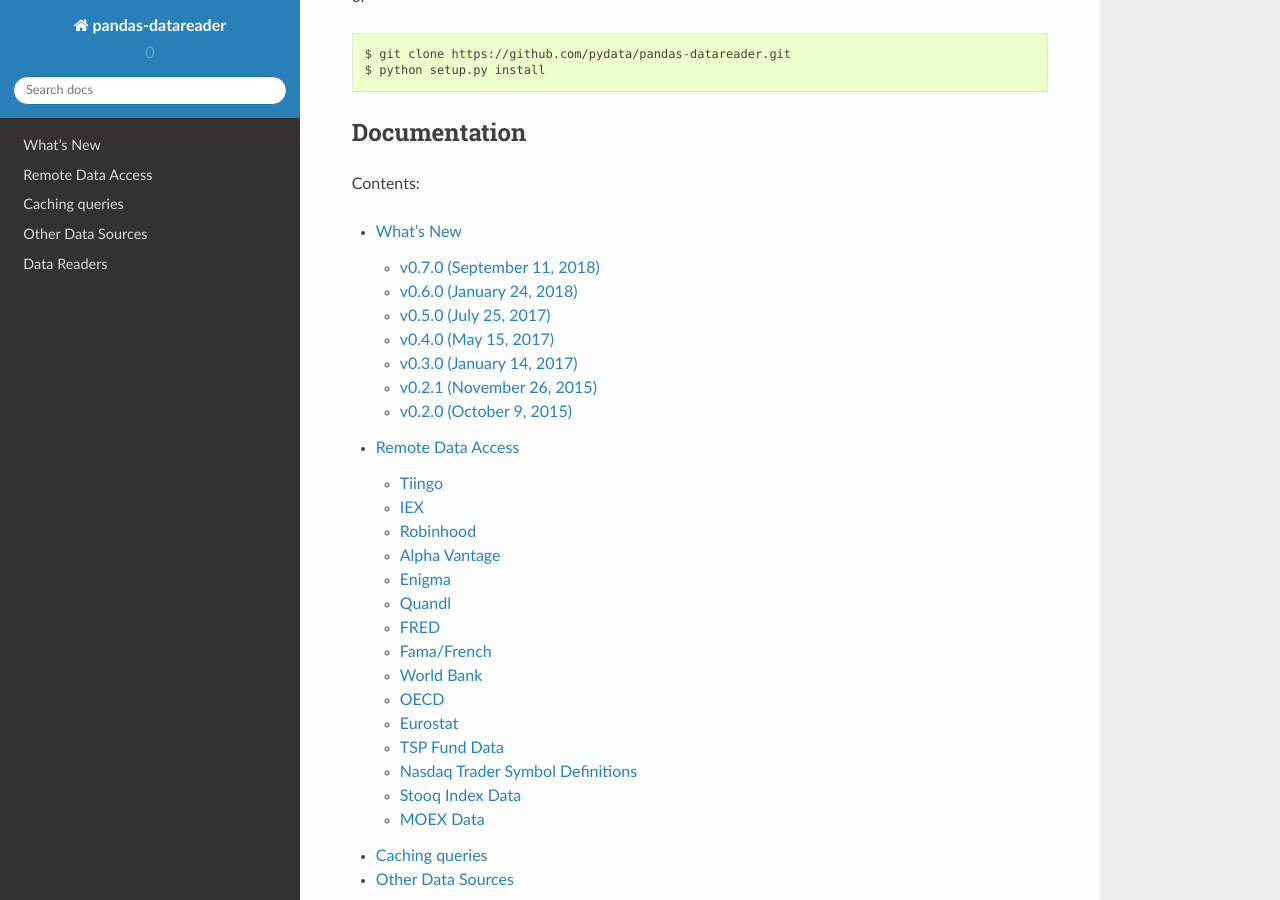
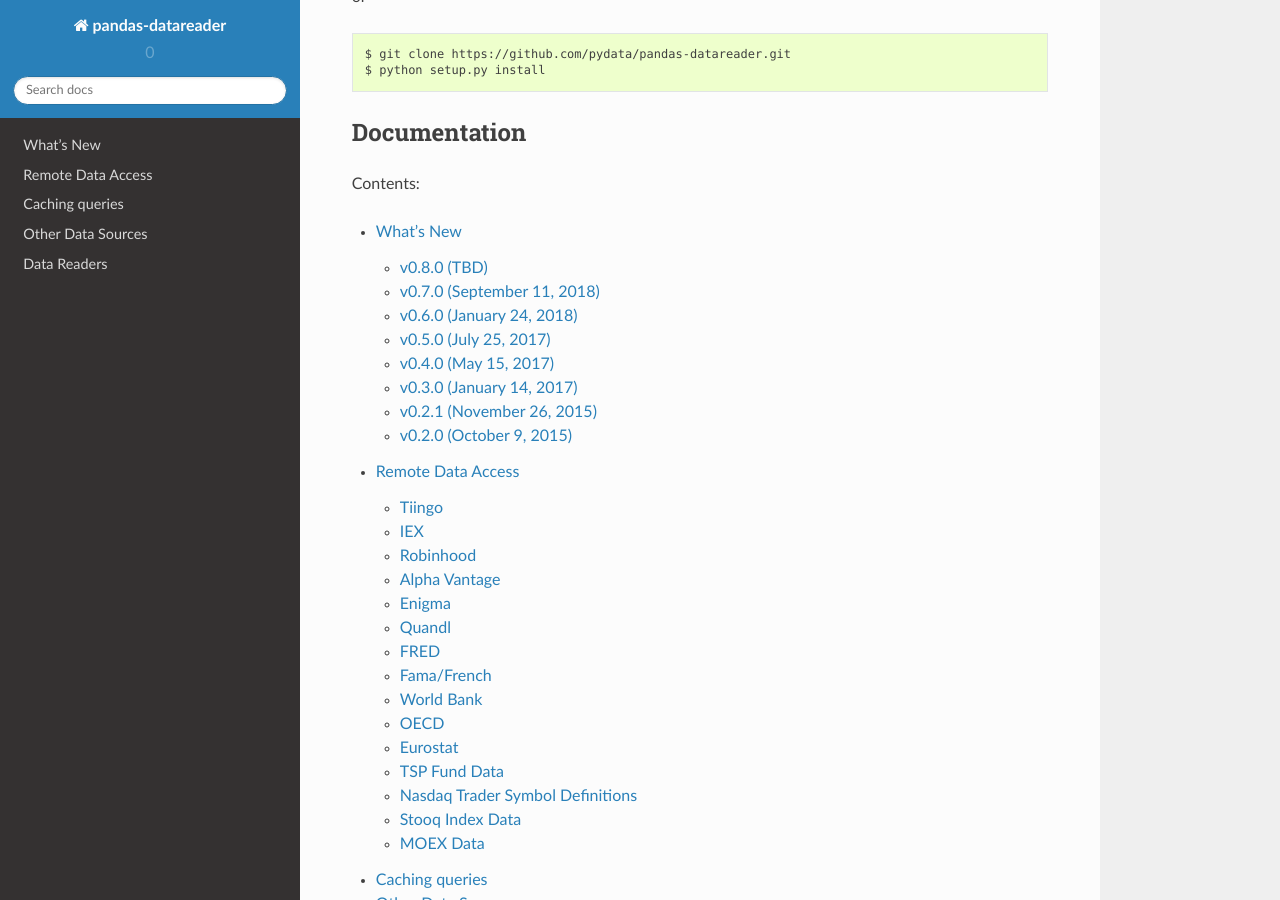
Before and after one commit to pydata/pandas-datareader, a Sphinx documentation site: the page built from docs/source/index.rst, in a window 1280 px wide and 900 px high, scrolled down 1637 px. Built offline with Sphinx 7.4.7 and the Read the Docs theme 2.0.0, drawn with Linux system fonts in a browser that asks for light colours.

Commit message:
Added whatsnew ref to index

```diff
--- a/docs/source/whatsnew.rst
+++ b/docs/source/whatsnew.rst
@@ -18,6 +18,7 @@
 
 These are new features and improvements of note in each release.
 
+.. include:: whatsnew/v0.8.0.txt
 .. include:: whatsnew/v0.7.0.txt
 .. include:: whatsnew/v0.6.0.txt
 .. include:: whatsnew/v0.5.0.txt
```
